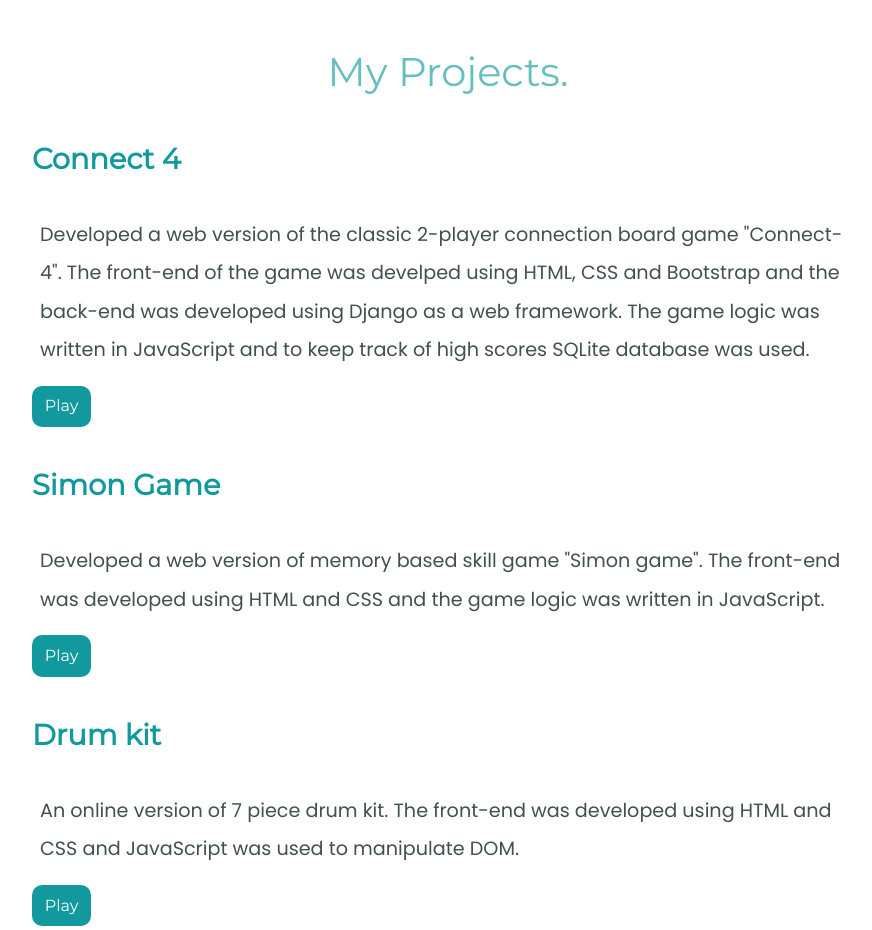
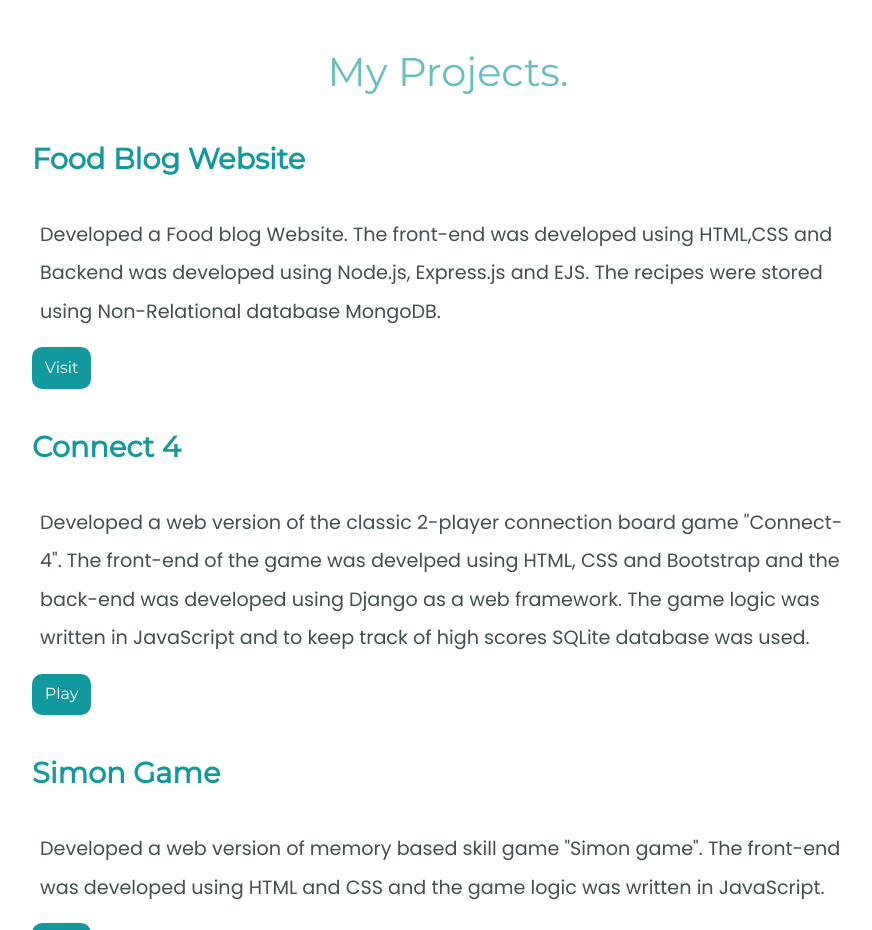
Before and after one commit to gurpreetkaurmahun/gurpreetkaurmahun.github.io, a plain HTML site: page index.html in a window 1280 px wide. Shown: the part 3241-4171 px from the top of the page, without its empty margins (192-1064 px from the left). Drawn offline with Linux system fonts and the light colour scheme.

Commit message:
Update index.html

```diff
--- a/index.html
+++ b/index.html
@@ -78,6 +78,15 @@
     <div class="projects">
       <h2>My Projects.</h2>
 
+       <div class="project-row">
+        <h3><a class="wiki-links" href="https://stark-eyrie-36471-de126adcf079.herokuapp.com/">Food Blog Website</a></h3>
+        <p>Developed a Food blog Website. The front-end was developed using HTML,CSS and Backend was developed using Node.js, Express.js and EJS. The recipes were stored using Non-Relational database MongoDB.
+
+        </p>
+        <a class="play-btn" href="https://stark-eyrie-36471-de126adcf079.herokuapp.com/">Visit</a>
+      </div>
+
+
       <div class="project-row">
         <h3><a class="wiki-links" href="https://en.wikipedia.org/wiki/Connect_Four">Connect 4</a></h3>
         <p>Developed a web version of the classic 2-player connection board game "Connect-4". The front-end of the game was develped using HTML, CSS and Bootstrap
```
